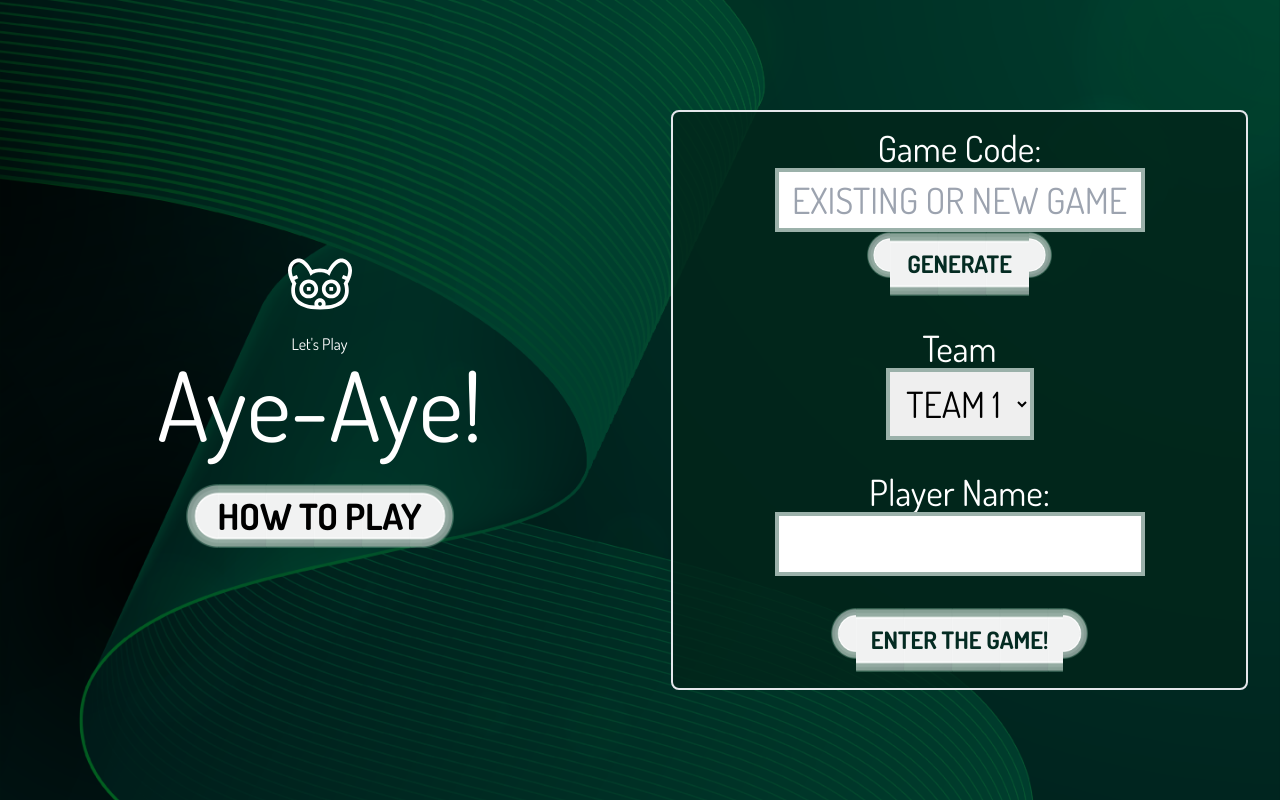
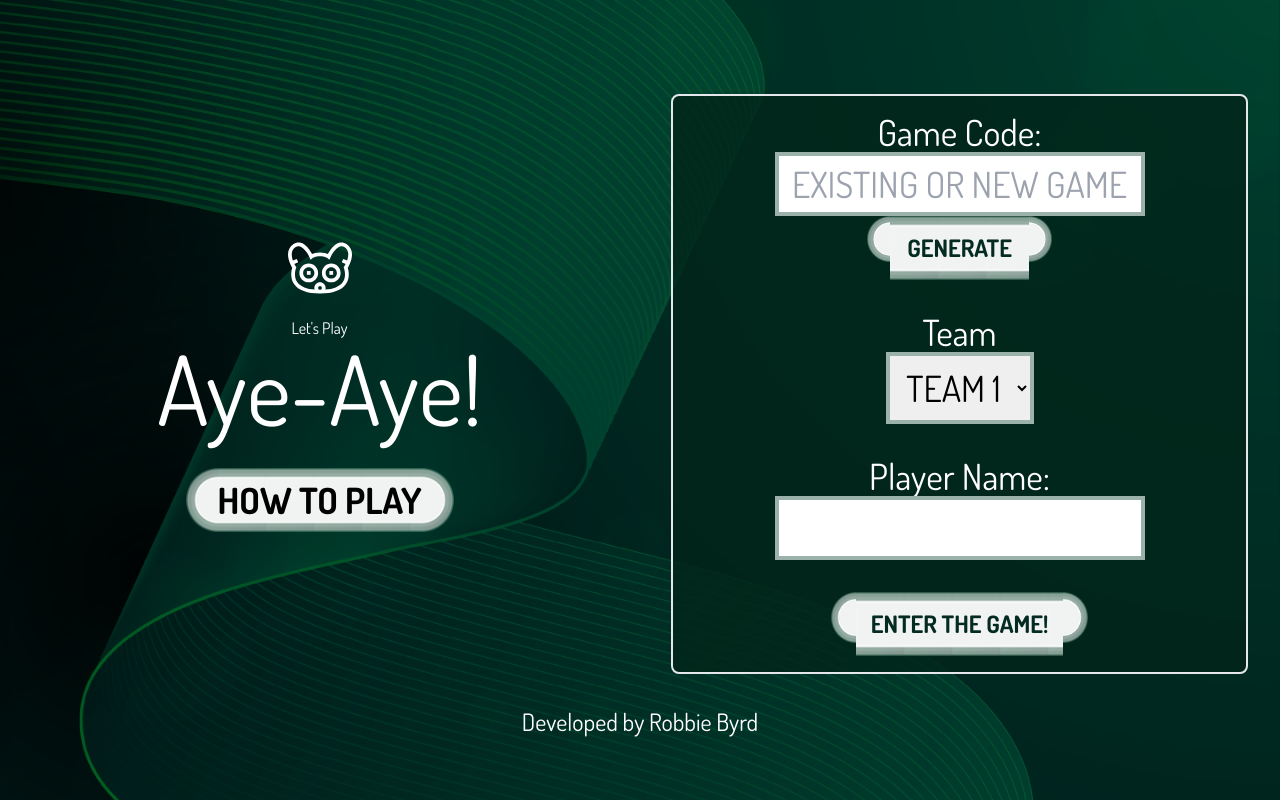
Before and after one commit to robbiebyrd/aye-aye, a Next.js app in the folder client/: page / in a window 1280 px wide. Built offline with nearby package versions, Linux system fonts and the light colour scheme; no server answers.

Commit message:
Add link

```diff
--- a/client/src/app/page.tsx
+++ b/client/src/app/page.tsx
@@ -42,10 +42,10 @@ export default function Home() {
     };
 
     return (
-        <div>
-            <main
-                className="w-svw h-svh flex flex-col md:flex-row gap-4 md:gap-16 p-8 content-center items-center justify-center text-center bg-no-repeat bg-cover"
-                style={{backgroundImage: "url('/img/bgletterboard@2x.png')"}}>
+        <main className={"bg-no-repeat bg-cover w-svw h-svh flex flex-col justify-center"} style={{backgroundImage: "url('/img/bgletterboard@2x.png')"}}>
+            <div
+                className="flex flex-col md:flex-row gap-4 md:gap-16 p-8 content-center items-center justify-center text-center "
+            >
                 <div className="w-full md:w-1/2 flex flex-col items-center">
                     <div className={"w-8 md:w-16 aspect-square relative mb-4"} style={{mask: "url(/img/lembers.svg)", maskSize: "cover", backgroundColor: "white"}}>&nbsp;
                     </div>
@@ -83,9 +83,10 @@ export default function Home() {
                         </div>
                     </form>
                 </div>
-            </main>
-            <footer className="">
-            </footer>
-        </div>
+            </div>
+            <div className={"flex items-center text-center w-full justify-center"}>
+                <h1 className={"text-white text-2xl"}>Developed by <a href={"https://robbiebyrd.com"} target={"_blank"}>Robbie Byrd</a></h1>
+            </div>
+        </main>
     );
 }
```
